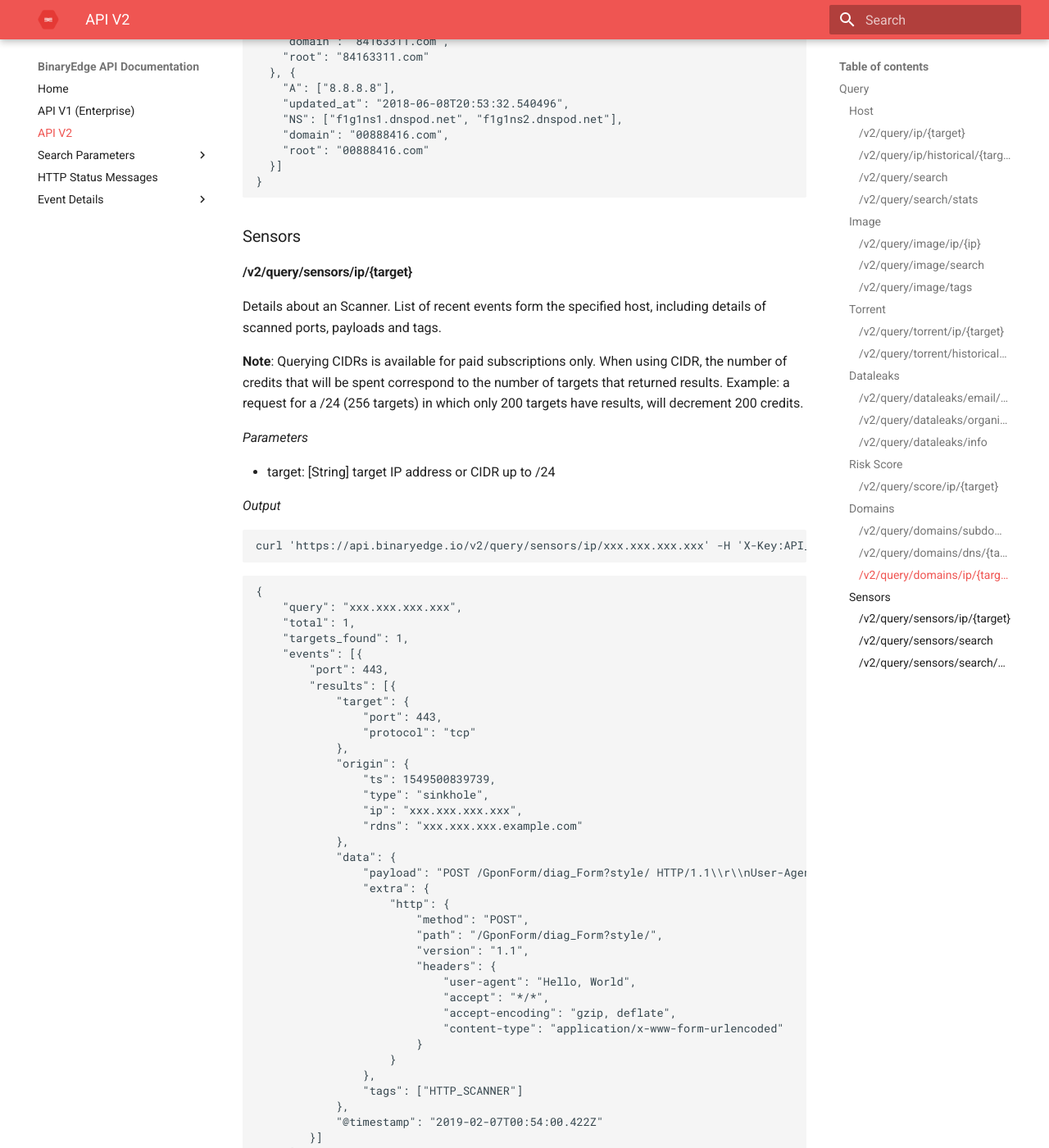
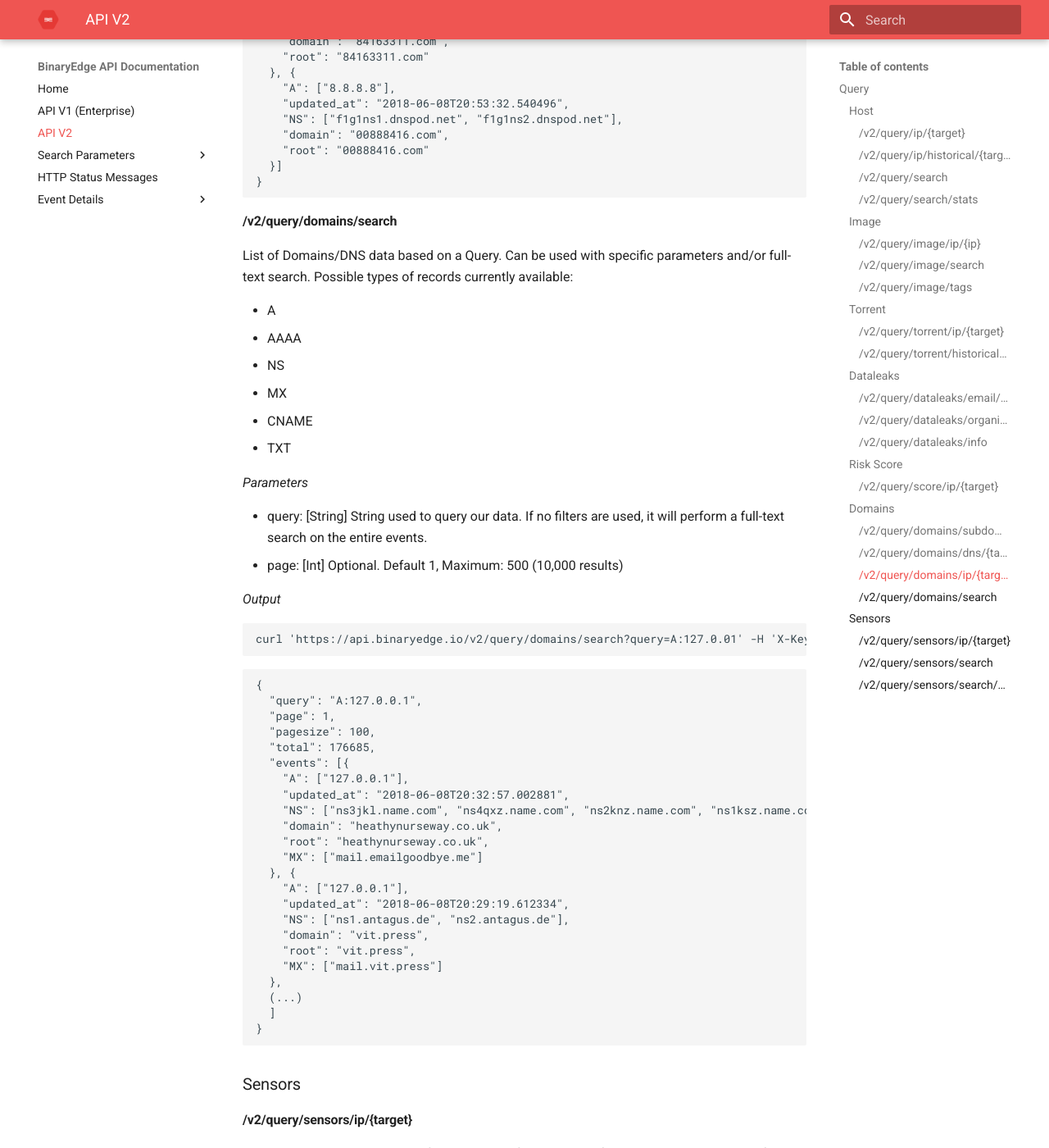
Before and after one commit to igama/docs.binaryedge.io, an MkDocs documentation site: the page built from docs/api-v2.md, in a window 1280 px wide and 1400 px high, scrolled down 31717 px. Shown: the whole window at 82% size. Built offline with MkDocs 1.6.1 and Material for MkDocs 9.7.7, drawn with Linux system fonts in a browser that asks for light colours.

Commit message:
add domains search query endpoint docs

````diff
--- a/docs/api-v2.md
+++ b/docs/api-v2.md
@@ -1646,6 +1646,54 @@ curl 'https://api.binaryedge.io/v2/query/domains/ip/8.8.8.8' -H 'X-Key:API_KEY'
 }
 ```
 
+#### /v2/query/domains/search
+
+List of Domains/DNS data based on a Query.  Can be used with specific parameters and/or full-text search. Possible types of records currently available:
+
+* A
+* AAAA
+* NS
+* MX
+* CNAME
+* TXT
+
+*Parameters*
+
+* query: [String] String used to query our data. If no filters are used, it will perform a full-text search on the entire events.
+* page: [Int] Optional. Default 1, Maximum: 500 (10,000 results)
+
+*Output*
+
+```shell
+curl 'https://api.binaryedge.io/v2/query/domains/search?query=A:127.0.01' -H 'X-Key:API_KEY'
+```
+
+```json
+{
+  "query": "A:127.0.0.1",
+  "page": 1,
+  "pagesize": 100,
+  "total": 176685,
+  "events": [{
+    "A": ["127.0.0.1"],
+    "updated_at": "2018-06-08T20:32:57.002881",
+    "NS": ["ns3jkl.name.com", "ns4qxz.name.com", "ns2knz.name.com", "ns1ksz.name.com"],
+    "domain": "heathynurseway.co.uk",
+    "root": "heathynurseway.co.uk",
+    "MX": ["mail.emailgoodbye.me"]
+  }, {
+    "A": ["127.0.0.1"],
+    "updated_at": "2018-06-08T20:29:19.612334",
+    "NS": ["ns1.antagus.de", "ns2.antagus.de"],
+    "domain": "vit.press",
+    "root": "vit.press",
+    "MX": ["mail.vit.press"]
+  },
+  (...)
+  ]
+}
+```
+
 ### Sensors
 
 #### /v2/query/sensors/ip/{target}
````
